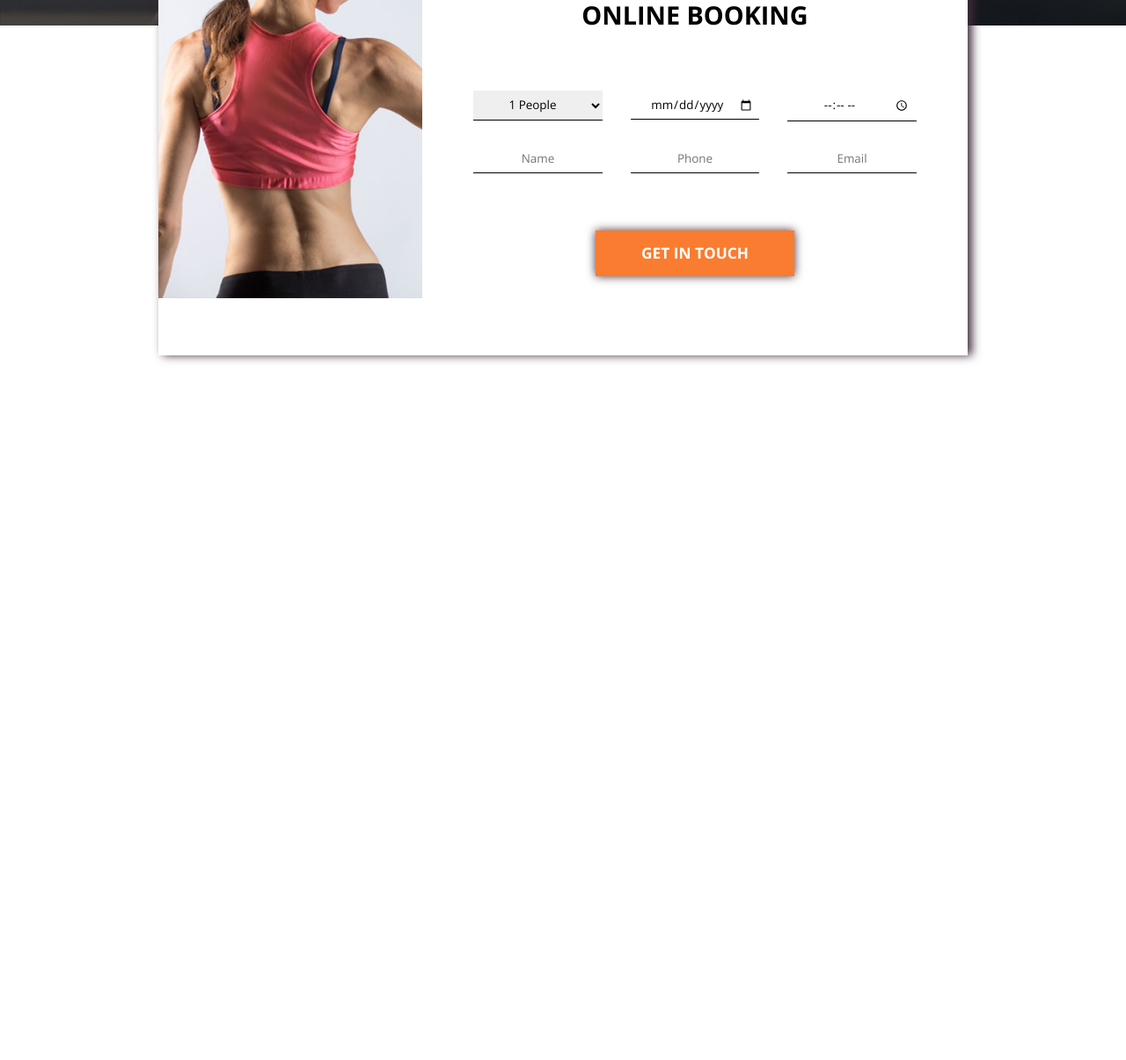
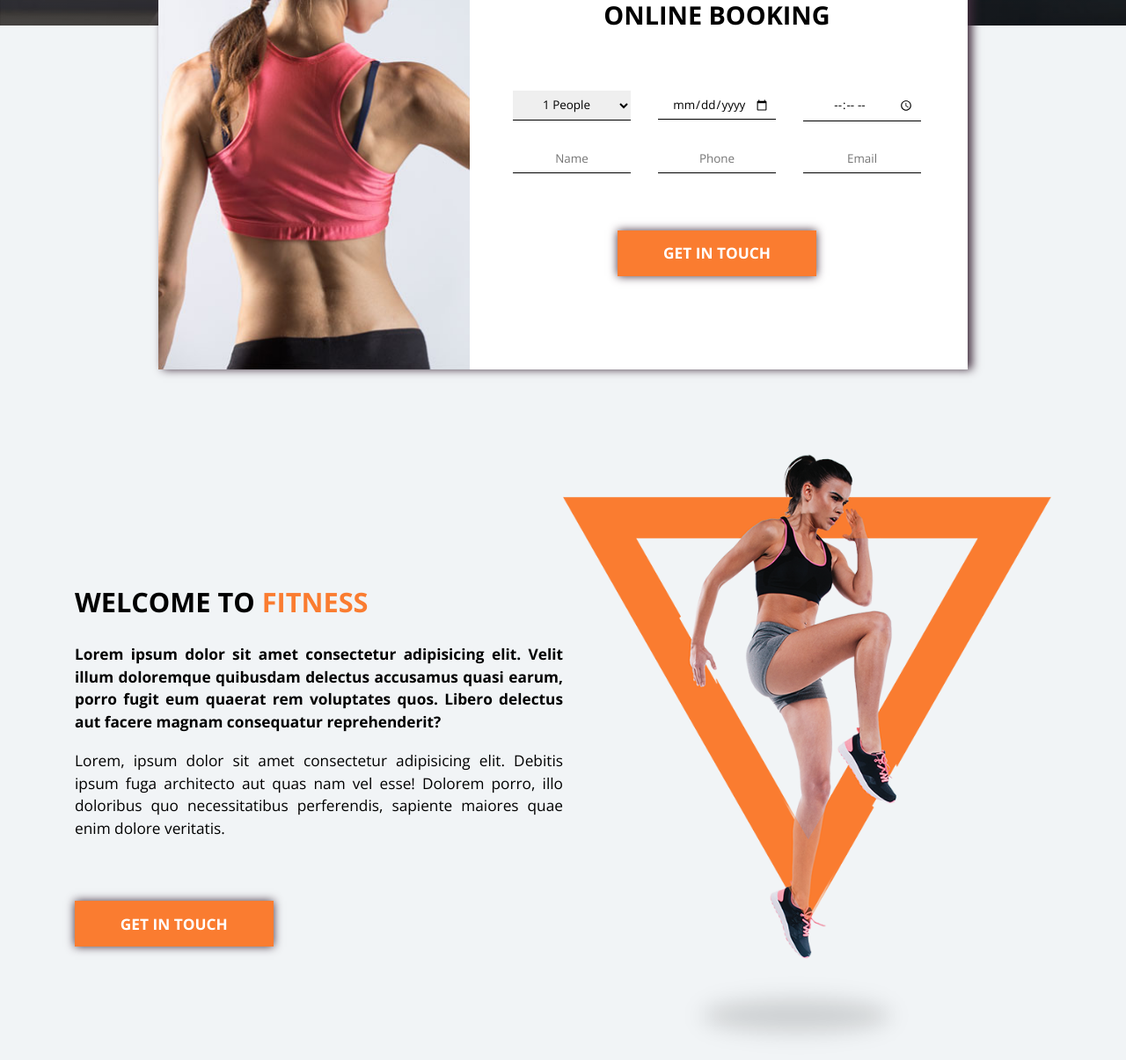
Before and after one commit to Doorpie/Practice--Fitnes, a website: page src/index.html in a window 1280 px wide. Shown: the part 721-1926 px from the top of the page at 88% size. Before the commit the page ends 1200 px from the top, so only its background shows below. Drawn offline with nearby package versions, Linux system fonts and the light colour scheme.

Commit message:
Added section about

```diff
--- a/src/index.html
+++ b/src/index.html
@@ -77,7 +77,7 @@
                 <div class="col-1"></div>
                 <div class="col-10">
                     <div class="order main__order">
-                        <div class="order__img-wrap">
+                        <div class="order__wrap-img">
                             <img src="./img/main_order/order-mg.jpg" alt="order" class="order__img">
                         </div>
                         <!-- /.order__img -->
@@ -109,6 +109,24 @@
                 <!-- /.col -->
             </div>
             <!-- /.row -->
+            <div class="row">
+                <div class="col">
+                    <div class="about main__about">
+                        <div class="about__main">
+                            <h2 class="about__title">welcome to <b class="about__title-color">fitness</b></h2>
+                            <P class="about__text">Lorem ipsum dolor sit amet consectetur adipisicing elit. Velit illum doloremque quibusdam delectus accusamus quasi earum, porro fugit eum quaerat rem voluptates quos. Libero delectus aut facere magnam consequatur reprehenderit?</P>
+                            <P class="about__text">Lorem, ipsum dolor sit amet consectetur adipisicing elit. Debitis ipsum fuga architecto aut quas nam vel esse! Dolorem porro, illo doloribus quo necessitatibus perferendis, sapiente maiores quae enim dolore veritatis.</P>
+                            <button class="btn about__btn">Get in touch</button>
+                        </div>
+                        <div class="about__wrap-img">
+                            <img src="./img/main__about/about-img.png" alt="about" class="about__img">
+                        </div>
+                    </div>
+                    <!-- /.about main__about -->
+                </div>
+                <!-- /.col -->
+            </div>
+            <!-- /.row -->
         </div>
         <!-- /.container -->
     </main>
--- a/src/sass/_colors.sass
+++ b/src/sass/_colors.sass
@@ -1 +1,2 @@
 $col-orange: #fa7c30
+$col-gray: #f1f4f6
--- a/src/sass/_interface.sass
+++ b/src/sass/_interface.sass
@@ -38,4 +38,4 @@ html
         font-size: 1.2rem
 
 .main
-    background: #fff
+        background: $col-gray
--- /dev/null
+++ b/src/sass/blocks/_about.sass
@@ -0,0 +1,33 @@
+.main
+    &__about
+        display: flex
+        flex-flow: row nowrap
+        margin-top: 5em
+
+.about
+    &__title
+        text-transform: uppercase
+        font: bold 1.6rem/1em 'Open Sans'
+        margin: 5em 0 1em 0
+
+        &-color
+            color: $col-orange
+
+    &__main
+        min-width: 20%
+
+    &__text
+        font: 400 .9rem/1.5em 'Open Sans'
+        text-align: justify
+
+        &:nth-child(2)
+            font-weight: 700
+
+    &__btn
+        margin-top: 4em
+
+    &__wrap-img
+        min-width: 50%
+
+    &__img
+        max-width: 100%
--- a/src/sass/blocks/_order.sass
+++ b/src/sass/blocks/_order.sass
@@ -7,8 +7,11 @@
         box-shadow: 5px 0 10px rgb(66,46,62)
 
 .order
+    &__wrap-img
+        width: 600px
+
     &__img
-        max-width: 300px
+        height: 100%
 
     &__form
         text-align: center
--- a/src/sass/style.sass
+++ b/src/sass/style.sass
@@ -9,3 +9,5 @@
 @import 'blocks/header'
 
 @import 'blocks/order'
+
+@import 'blocks/about'
```
Also changed, not shown: src/css/style.css, src/img/main__about/about-img.png (added), 1 other file.
